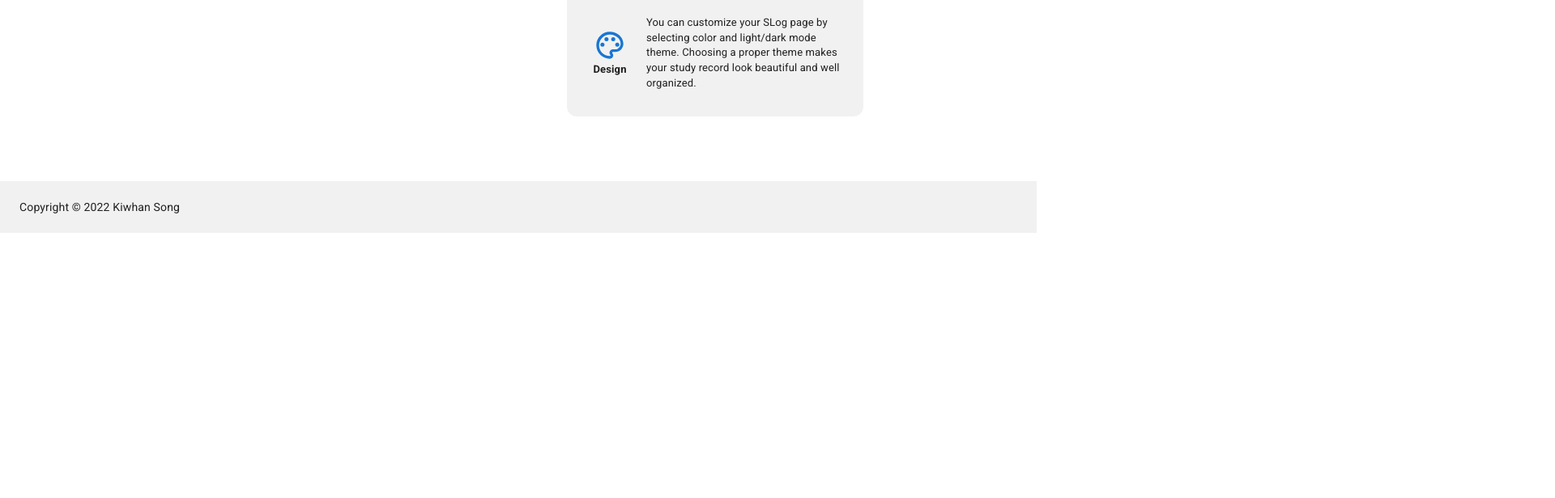
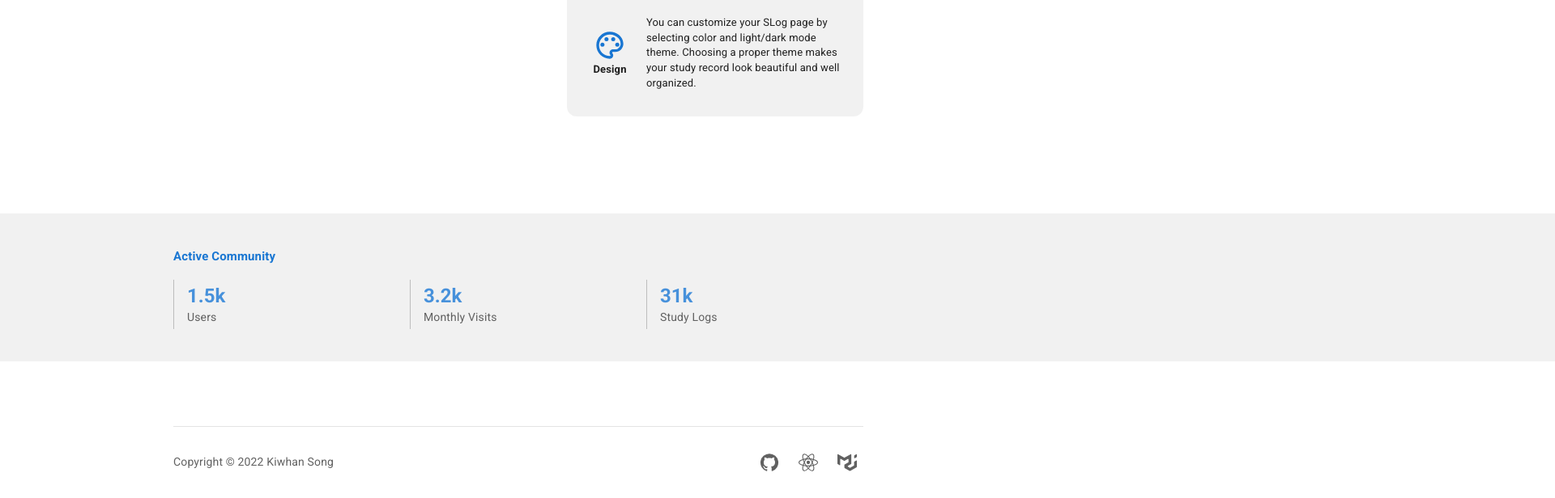
Before and after one commit to kwsong0113/study-log, a React (Create React App) app: page / in a window 1280 px wide. Shown: the part 864-1480 px from the top of the page at 81% size, 1920 px wide, since content can reach past the window. Before the commit the page ends 1152 px from the top, so only its background shows below. Built offline with nearby package versions, Linux system fonts and the light colour scheme; no server answers.

Commit message:
Complete homepage design (add statistics & footer)

```diff
--- a/src/components/HomeFooter.js
+++ b/src/components/HomeFooter.js
@@ -2,8 +2,33 @@ import React from 'react';
 
 import AppBar from '@mui/material/AppBar';
 import Toolbar from '@mui/material/Toolbar';
+import Box from '@mui/material/Box';
 import Typography from '@mui/material/Typography';
-import { Box } from '@mui/system';
+import SvgIcon from '@mui/material/SvgIcon';
+import IconButton from '@mui/material/IconButton';
+
+import GitHubIcon from '@mui/icons-material/GitHub';
+
+const MuiIcon = () => {
+	return (
+		<SvgIcon sx = {{ height: 24 }} viewBox = "0 0 36 32">
+			<path d = "M30.343 21.976a1 1 0 00.502-.864l.018-5.787a1 1 0 01.502-.864l3.137-1.802a1 1 0 011.498.867v10.521a1 1 0 01-.502.867l-11.839 6.8a1 1 0 01-.994.001l-9.291-5.314a1 1 0 01-.504-.868v-5.305c0-.006.007-.01.013-.007.005.003.012 0 .012-.007v-.006c0-.004.002-.008.006-.01l7.652-4.396c.007-.004.004-.015-.004-.015a.008.008 0 01-.008-.008l.015-5.201a1 1 0 00-1.5-.87l-5.687 3.277a1 1 0 01-.998 0L6.666 9.7a1 1 0 00-1.499.866v9.4a1 1 0 01-1.496.869l-3.166-1.81a1 1 0 01-.504-.87l.028-16.43A1 1 0 011.527.86l10.845 6.229a1 1 0 00.996 0L24.21.86a1 1 0 011.498.868v16.434a1 1 0 01-.501.867l-5.678 3.27a1 1 0 00.004 1.735l3.132 1.783a1 1 0 00.993-.002l6.685-3.839zM31 7.234a1 1 0 001.514.857l3-1.8A1 1 0 0036 5.434V1.766A1 1 0 0034.486.91l-3 1.8a1 1 0 00-.486.857v3.668z" />
+		</SvgIcon>
+	);
+};
+
+const ReactIcon = () => {
+	return (
+		<SvgIcon sx = {{ height: 24 }} viewBox = "-11.5 -10.23174 23 20.46348">
+			<circle cx="0" cy="0" r="2.05" fill="currentColor" />
+		  <g stroke="currentColor" strokeWidth="1" fill="none">
+		    <ellipse rx="11" ry="4.2"/>
+		    <ellipse rx="11" ry="4.2" transform="rotate(60)"/>
+		    <ellipse rx="11" ry="4.2" transform="rotate(120)"/>
+		  </g>
+  	</SvgIcon>
+	)
+}
 
 const HomeFooter = () => {
 	return (
@@ -11,16 +36,28 @@ const HomeFooter = () => {
 			<Toolbar
 				sx = {{
 					display: 'flex',
-					flexDirection: 'row',
-					justifyContent: 'flex-start',
+					flexDirection: ['column', 'row'],
+					justifyContent: 'space-between',
 					alignItems: 'center',
-					bgcolor: (theme) => theme.palette.mode === 'light' ? '#0000000E' : '#00000027',
-					color: 'text.primary',
+					bgcolor: 'none',
+					borderTop: '1px solid',
+					color: (theme) => theme.palette.mode === 'light' ? 'grey.700' : 'grey.500',
+					borderColor: 'border.main',
+					px: '0 !important',
+					py: 3
 				}}
 			>
 				<Typography variant = "body2">Copyright © 2022 Kiwhan Song</Typography>
-				<Box>
-
+				<Box display = "flex" sx = {{ mt: [1, 0] }}>
+					<IconButton sx = {{ color: 'inherit' }} onClick = {() => window.open('https://github.com/kwsong0113/study-log', '_blank')}>
+						<GitHubIcon />
+					</IconButton>
+					<IconButton sx = {{ color: 'inherit', ml: 1 }} onClick = {() => window.open('https://reactjs.org', '_blank')}>
+						<ReactIcon />
+					</IconButton>
+					<IconButton sx = {{ color: 'inherit', ml: 1 }} onClick = {() => window.open('https://mui.com', '_blank')}>
+						<MuiIcon />
+					</IconButton>
 				</Box>
 			</Toolbar>
 		</AppBar>
--- /dev/null
+++ b/src/components/HomeStatistics.js
@@ -0,0 +1,39 @@
+import React from 'react';
+
+import Box from '@mui/material/Box';
+import Typography from '@mui/material/Typography';
+import Grid from '@mui/material/Grid';
+
+const HomeStatisticsItem = ({ number, comment }) => {
+	return (
+		<Grid item xs = {6} md = {4}>
+			<Box sx = {{ borderLeft: '1px solid', borderColor: (theme) => theme.palette.mode === 'light' ? 'grey.400' : 'grey.700', pl: 2, py: 0.5 }}>
+				<Typography variant = "h5" sx = {{ fontWeight: 600, color: 'primary.light'}}>{number}</Typography>
+				<Typography variant = "body2" sx = {{ color: (theme) => theme.palette.mode === 'light' ? 'grey.700' : 'grey.500'}}>{comment}</Typography>
+			</Box>
+		</Grid>
+	);
+};
+
+const HomeStatistics = () => {
+	return (
+		<Box
+			sx = {{
+				bgcolor: (theme) => theme.palette.mode === 'light' ? '#0000000E' : '#00000027',
+				mt: 15,
+				py: 5,
+				mx: -300,
+				px: 300,
+			}}
+		>
+			<Typography variant = "subtitle1" sx = {{ color: 'primary.lightMain', fontWeight: 600, fontSize: 15, mb: 2 }}>Active Community</Typography>
+			<Grid container spacing = {3}>
+				<HomeStatisticsItem number = "1.5k" comment = "Users" />
+				<HomeStatisticsItem number = "3.2k" comment = "Monthly Visits" />
+				<HomeStatisticsItem number = "31k" comment = "Study Logs" />
+			</Grid>
+		</Box>
+	);
+};
+
+export default HomeStatistics;
--- a/src/components/HomeTools.js
+++ b/src/components/HomeTools.js
@@ -41,6 +41,17 @@ const HOMETOOLS_CONENT2 = [
 	}
 ]
 
+const HomeToolsItem = ({ title, icon, comment }) => (
+	<Box sx = {{ display: 'flex', alignItems: 'center', py: 4 }}>
+		<Box sx = {{ flexShrink: 0, display: 'flex', flexDirection: 'column', justifyContent: 'center', alignItems: 'center', width: 90, ml: -2 }}>
+			{icon}
+			<Typography variant = "body2" sx = {{ fontWeight: 600, fontSize: 13, whiteSpace: 'nowrap', mt: 0.2 }}>{title}</Typography>
+		</Box>
+		<Typography variant = "body2" sx = {{ fontSize: 13 }}>{comment}</Typography>
+	</Box>
+);
+
+
 const HomeTools = () => {
 	return (
 		<Box
@@ -56,25 +67,13 @@ const HomeTools = () => {
 			<Typography variant = "h6">Study Efficiently with Great Tools</Typography>
 			{HOMETOOLS_CONENT1.map(({ title, icon, comment }) =>
 				(
-					<Box sx = {{ display: 'flex', alignItems: 'center', py: 4 }}>
-						<Box sx = {{ flexShrink: 0, display: 'flex', flexDirection: 'column', justifyContent: 'space-between', alignItems: 'center', width: 90, ml: -2 }}>
-							{icon}
-							<Typography variant = "body2" sx = {{ fontWeight: 600, fontSize: 13, whiteSpace: 'nowrap', mt: 0.2 }}>{title}</Typography>
-						</Box>
-						<Typography variant = "body2" sx = {{ fontSize: 13, textAlign: 'justify-all', }}>{comment}</Typography>
-					</Box>
+					<HomeToolsItem key = {title} title = {title} icon = {icon} comment = {comment} />
 				))
 			}
 			<Typography variant = "h6">Convenient and Beautiful</Typography>
 			{HOMETOOLS_CONENT2.map(({ title, icon, comment }) =>
 				(
-					<Box sx = {{ display: 'flex', alignItems: 'center', py: 4 }}>
-						<Box sx = {{ flexShrink: 0, display: 'flex', flexDirection: 'column', justifyContent: 'center', alignItems: 'center', width: 90, ml: -2 }}>
-							{icon}
-							<Typography variant = "body2" sx = {{ fontWeight: 600, fontSize: 13, whiteSpace: 'nowrap', mt: 0.2 }}>{title}</Typography>
-						</Box>
-						<Typography variant = "body2" sx = {{ fontSize: 13 }}>{comment}</Typography>
-					</Box>
+					<HomeToolsItem key = {title} title = {title} icon = {icon} comment = {comment} />
 				))
 			}
 		</Box>
--- a/src/pages/HomePage.js
+++ b/src/pages/HomePage.js
@@ -6,7 +6,7 @@ import Grid from '@mui/material/Grid';
 import Topbar from '../components/Topbar';
 import HomeIntro from '../components/HomeIntro';
 import HomeTools from '../components/HomeTools';
-import HomeFeatures from '../components/HomeFeatures';
+import HomeStatistics from '../components/HomeStatistics';
 import HomeFooter from '../components/HomeFooter';
 
 const HomePage = () => {
@@ -22,9 +22,9 @@ const HomePage = () => {
 					   <HomeTools />
 					</Grid>
 				</Grid>
-				<HomeFeatures />
+				<HomeStatistics />
+				<HomeFooter />
 			</Container>
-			<HomeFooter />
 		</>
 	);
 };
```
Also changed, not shown: src/components/HomeFeatures.js (deleted, +0 -10 lines).
